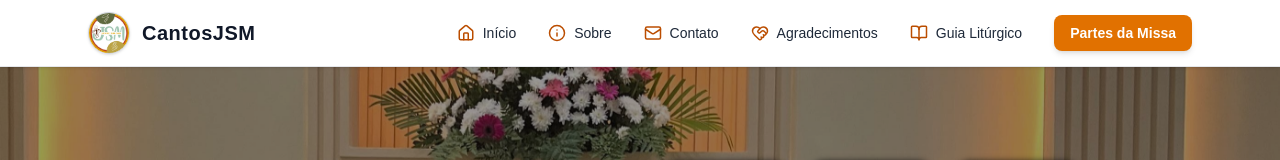
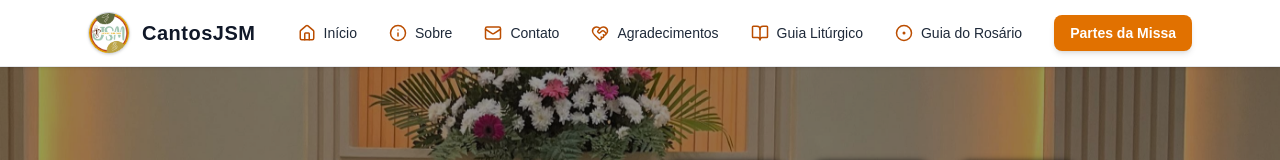
Before and after one commit to robsonalbuquerquedev/cantosjsm, a Next.js app: page / in a window 1280 px wide. Shown: the top 160 px of the page. Built offline with nearby package versions, Linux system fonts and the light colour scheme.

Commit message:
update: Component Header.tsx, Sidebar.tsx

```diff
--- a/src/components/Header.tsx
+++ b/src/components/Header.tsx
@@ -9,7 +9,8 @@ import {
     Mail,
     HeartHandshake,
     BookOpen,
-    Home
+    Home,
+    CircleDot,
 } from "lucide-react";
 import Sidebar from "@/components/Sidebar";
 
@@ -94,6 +95,14 @@ export default function Header() {
                             Guia Litúrgico
                         </Link>
 
+                        <Link
+                            href="/guia-do-rosario"
+                            className="flex items-center gap-2 text-sm font-medium text-gray-800 hover:text-amber-700 transition"
+                        >
+                            <CircleDot size={18} className="text-amber-700" />
+                            Guia do Rosário
+                        </Link>
+
                         {/* CTA */}
                         <button
                             onClick={() => setIsOpen(true)}
--- a/src/components/Sidebar.tsx
+++ b/src/components/Sidebar.tsx
@@ -26,7 +26,8 @@ import {
     Info,
     Mail,
     ShieldCheck,
-    BookOpen
+    BookOpen,
+    CircleDot,
 } from "lucide-react";
 
 interface SidebarProps {
@@ -78,6 +79,7 @@ export default function Sidebar({ isOpen, onClose }: SidebarProps) {
         { label: "Termos de Uso", href: "/termos-de-uso", icon: BookOpenCheck },
         { label: "Agradecimentos", href: "/agradecimentos", icon: Sparkles },
         { label: "Guia Litúrgico", href: "/guia-liturgico", icon: BookOpen },
+        { label: "Guia do Rosário", href: "/guia-do-rosario", icon: CircleDot },
     ];
 
     const renderSection = (
```
